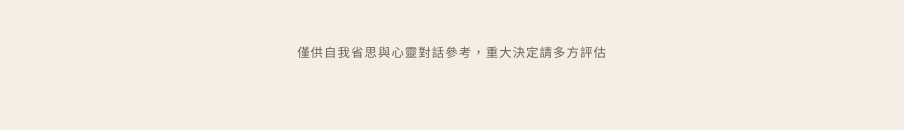
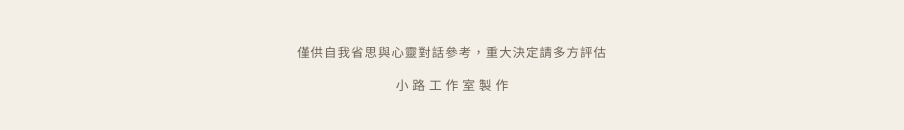
Before and after one commit to sincarchern/museum, a plain HTML site: page 神諭卡｜節氣・五行・詩詞.html in a window 1280 px wide. Shown: the part 734-864 px from the top of the page, without its empty margins (188-1092 px from the left). Drawn offline with Linux system fonts and the light colour scheme.

Commit message:
Add files via upload

```diff
--- a/神諭卡｜節氣・五行・詩詞.html
+++ b/神諭卡｜節氣・五行・詩詞.html
@@ -101,6 +101,7 @@ h1{font-weight:500;letter-spacing:.55em;margin:6px 0 0 .55em;font-size:2.05rem}
 .hm{display:flex;justify-content:space-between;margin-bottom:6px}
 .hq{font-weight:600;font-size:.92rem;margin-bottom:6px}
 .foot{margin-top:44px;color:var(--mut);font-size:.78rem;letter-spacing:.08em}
+.credit{margin-top:10px;font-size:.8rem;letter-spacing:.3em;text-indent:.3em}
 @media(max-width:520px){
 .tiles{grid-template-columns:1fr}
 .slot{width:195px}
@@ -146,7 +147,7 @@ h1{font-weight:500;letter-spacing:.55em;margin:6px 0 0 .55em;font-size:2.05rem}
 <div class="flipnote hide" id="fn">輕點每張牌，親手翻開</div>
 <div class="read hide" id="read" aria-live="polite"></div>
 </div>
-<div class="foot">僅供自我省思與心靈對話參考，重大決定請多方評估</div>
+<div class="foot">僅供自我省思與心靈對話參考，重大決定請多方評估<div class="credit">小路工作室製作</div></div>
 </main>
 <div class="modal-backdrop hide" id="modal-bg">
 <div class="modal" role="dialog" aria-modal="true" aria-labelledby="modal-title">
```
